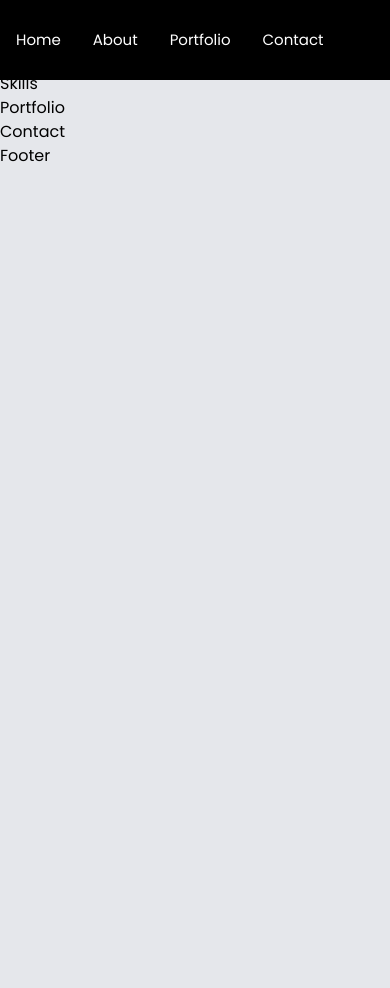
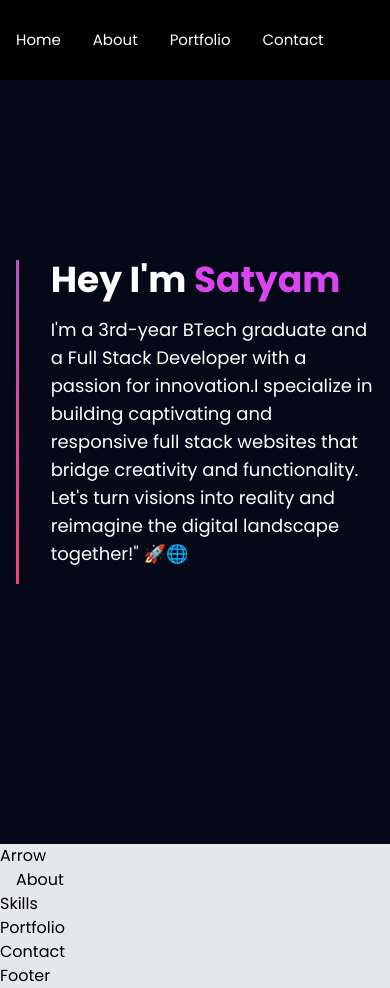
Before and after one commit to SatyamMattoo/portfolio, a React (Vite) app: page / in a window 390 px wide. Before the commit the page ends 844 px from the top, so only its background shows below. Built offline with nearby package versions, Linux system fonts and the light colour scheme.

Commit message:
initial commit

```diff
--- a/src/components/Hero.jsx
+++ b/src/components/Hero.jsx
@@ -1,7 +1,51 @@
-import React from 'react'
+import { OrbitControls } from "@react-three/drei";
+import { Canvas } from "@react-three/fiber";
+import { Sphere } from "@react-three/drei/core";
+import { MeshDistortMaterial } from "@react-three/drei/core";
+import React from "react";
 
 export const Hero = () => {
   return (
-    <div>Hero</div>
-  )
-}
+    <section
+      id="home"
+      className="h-screen bg-primary w-full flex items-center flex-col"
+    >
+      <div className="container mx-auto h-full flex justify-center">
+        <div className="content-wrapper flex items-center">
+          <div className="flex">
+            <div className="w-1 mr-8 md:h-62 bg-gradient-to-br from-violet-500 via-pink-500 to-red-500"></div>
+            <div className="flex flex-col items-center lg:items-start">
+              <div className="text-content">
+                <h1 className="text-4xl lg:text-5xl pb-4 font-bold">
+                  Hey I'm <span className="text-fuchsia-500">Satyam</span>
+                </h1>
+                <p className="pb-4 max-w-[480px] text-lg text-left">
+                  I'm a 3rd-year BTech graduate and a Full Stack Developer with
+                  a passion for innovation.I specialize in building captivating
+                  and responsive full stack websites that bridge creativity and
+                  functionality. Let's turn visions into reality and reimagine
+                  the digital landscape together!" 🚀🌐
+                </p>
+              </div>
+            </div>
+          </div>
+          <div className="w-1/3 h-full lg:block hidden relative">
+            <Canvas className=" absolute inset-0">
+              <OrbitControls enableZoom={false} />
+              <ambientLight intensity={0.9} />
+              <directionalLight position={[3, 2, 1]} />
+              <Sphere args={[1, 100, 200]} scale={1.2}>
+                <MeshDistortMaterial
+                  color="#86198F"
+                  attach="material"
+                  distort={0.5}
+                  speed={2}
+                />
+              </Sphere>
+            </Canvas>
+          </div>
+        </div>
+      </div>
+    </section>
+  );
+};
--- a/src/components/Navbar.jsx
+++ b/src/components/Navbar.jsx
@@ -8,7 +8,7 @@ export const Navbar = () => {
       <ul className="flex space-x-8 capitalize text-[15px]">
         {navigation.map((item, index) => {
           return (
-            <li className="text-white hover:text-blue-500 cursor-pointer" key={index}>
+            <li className="text-white hover:text-purple-700 cursor-pointer" key={index}>
               <Link
                 to={item.href}
                 activeClass="active"
```
Also changed, not shown: src/App.jsx (+8 -8 lines), src/components/Header.jsx (line endings or trailing spaces).
